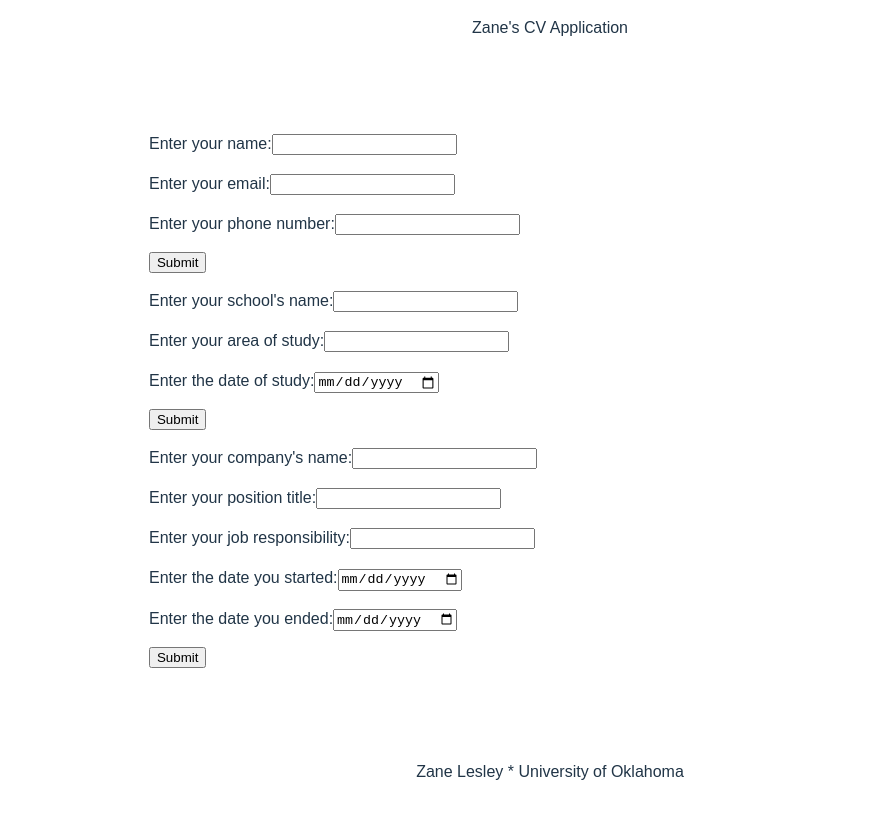
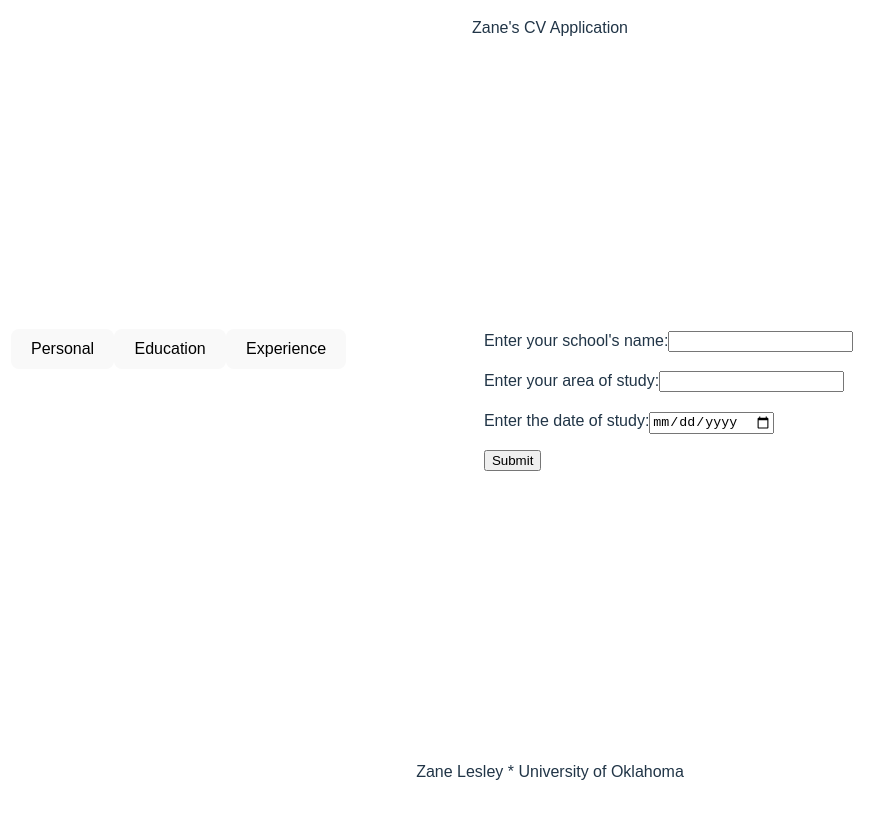
Before and after one commit to ZaneLesley/cv-application, a React (Vite) app: page / in a window 1280 px wide. Shown: the top 818 px of the page, without its empty margins (90-974 px from the left). Built offline with nearby package versions, Linux system fonts and the light colour scheme; the HTML template or start-up script is replaced by a standard one.

Commit message:
feat(forms): Added buttons to control which forms are visible.

```diff
--- a/src/App.css
+++ b/src/App.css
@@ -29,10 +29,14 @@ html {
     justify-content: space-around;
 }
 
-.container {
+.paper {
     display: flex;
     flex-direction: column;
     justify-content: space-between;
+    color: black;
+
+    background-color: white;
+    aspect-ratio: 8 / 11.5; /* size of a piece of paper */
 }
 
 
--- a/src/App.jsx
+++ b/src/App.jsx
@@ -1,36 +1,16 @@
-import {useState} from 'react'
 import './App.css'
 import Header from './components/Header.jsx'
-import PersonalForm from './components/PersonalForm.jsx'
-import EducationForm from './components/EducationForm.jsx'
-import ExperienceForm from "./components/ExperienceForm.jsx";
-import ExperienceDiv from "./components/ExperienceDiv.jsx";
-import EducationDiv from "./components/EducationDiv.jsx";
-import PersonalDiv from "./components/PersonalDiv.jsx";
+import PersonalButton from "./components/PersonalButton.jsx";
+import MainForm from "./components/MainForm.jsx";
 
 function App() {
-    const [experience, setExperience] = useState(null);
-    const [education, setEducation] = useState(null);
-    const [personal, setPersonal] = useState(null);
     return (
         <>
             <Header/>
-            <div className="article">
-                <div className="forms">
-                    <PersonalForm setPersonal={setPersonal}/>
-                    <EducationForm setEducation={setEducation}/>
-                    <ExperienceForm setExperience={setExperience}/>
-                </div>
-                <div className="container">
-                    <PersonalDiv{...personal}/>
-                    <EducationDiv{...education} />
-                    <ExperienceDiv {...experience} />
-                </div>
-            </div>
+            <MainForm/>
             <div className="footer">Zane Lesley * University of Oklahoma</div>
         </>
-
-    )
+    );
 }
 
 export default App
--- a/src/components/EducationDiv.jsx
+++ b/src/components/EducationDiv.jsx
@@ -3,7 +3,7 @@ import PropTypes from "prop-types";
 function EducationDiv({schoolName, titleOfStudy, dateOfStudy}) {
     return (
         <>
-            <div>
+            <div className="education">
                 <div>{schoolName}</div>
                 <div>{titleOfStudy}</div>
                 <div>{dateOfStudy}</div>
--- a/src/components/EducationForm.jsx
+++ b/src/components/EducationForm.jsx
@@ -2,7 +2,7 @@ import Input from "./Input";
 import useForm from "../hooks/useForm";
 import PropTypes from "prop-types";
 
-function EducationForm({setEducation}) {
+function EducationForm({setEducation, style}) {
     const {inputs, handleChange, handleSubmit} = useForm({
         schoolName: "",
         titleOfStudy: "",
@@ -14,7 +14,7 @@ function EducationForm({setEducation}) {
     };
 
     return (
-        <form className="form" onSubmit={handleSubmit(onSubmit)}>
+        <form className="form" onSubmit={handleSubmit(onSubmit)} style={style}>
             <label>{"Enter your school's name:"}
                 <Input type='text'
                        name="schoolName"
@@ -43,6 +43,7 @@ function EducationForm({setEducation}) {
 
 EducationForm.propTypes = {
     setEducation: PropTypes.func.isRequired,
+    style: PropTypes.object.isRequired,
 }
 
 export default EducationForm
--- a/src/components/ExperienceDiv.jsx
+++ b/src/components/ExperienceDiv.jsx
@@ -2,7 +2,7 @@ import PropTypes from "prop-types";
 
 function ExperienceDiv({companyName, positionTitle, jobResponsibility, dateStarted, dateEnded}) {
     return (
-        <div>
+        <div className="experience">
             <div>{companyName}</div>
             <div>{positionTitle}</div>
             <div>{jobResponsibility}</div>
--- a/src/components/ExperienceForm.jsx
+++ b/src/components/ExperienceForm.jsx
@@ -2,7 +2,7 @@ import Input from "./Input";
 import useForm from "../hooks/useForm";
 import PropTypes from "prop-types";
 
-function ExperienceForm({setExperience}) {
+function ExperienceForm({setExperience, style}) {
     const {inputs, handleChange, handleSubmit} = useForm({
         companyName: "",
         positionTitle: "",
@@ -16,7 +16,7 @@ function ExperienceForm({setExperience}) {
     };
 
     return (
-        <form className="form" onSubmit={handleSubmit(onSubmit)}>
+        <form className="form" onSubmit={handleSubmit(onSubmit)} style={style}>
             <label>{"Enter your company's name:"}
                 <Input type='text'
                        name="companyName"
@@ -59,6 +59,7 @@ function ExperienceForm({setExperience}) {
 
 ExperienceForm.propTypes = {
     setExperience: PropTypes.func.isRequired,
+    style: PropTypes.object.isRequired,
 }
 
 export default ExperienceForm
--- /dev/null
+++ b/src/components/MainForm.jsx
@@ -0,0 +1,42 @@
+import PersonalForm from "./PersonalForm.jsx";
+import EducationForm from "./EducationForm.jsx";
+import ExperienceForm from "./ExperienceForm.jsx";
+import {useState} from "react";
+import Paper from "./Paper.jsx";
+import PersonalDiv from "./PersonalDiv.jsx";
+import EducationDiv from "./EducationDiv.jsx";
+import ExperienceDiv from "./ExperienceDiv.jsx";
+import PersonalButton from "./PersonalButton.jsx";
+
+function MainForm() {
+    const [experience, setExperience] = useState(null);
+    const [education, setEducation] = useState(null);
+    const [personal, setPersonal] = useState(null);
+
+    const [activeSection, setActiveSection] = useState("education");
+    return (
+        <div className="article">
+            <div className="navigation">
+                <PersonalButton onClick={() => setActiveSection("personal")} text="Personal" />
+                <PersonalButton onClick={() => setActiveSection("education")} text="Education" />
+                <PersonalButton onClick={() => setActiveSection("experience")} text="Experience"/>
+            </div>
+            <div className="forms">
+                <PersonalForm setPersonal={setPersonal}
+                              style={{display: activeSection === "personal" ? "flex" : "none"}}/>
+                <EducationForm setEducation={setEducation}
+                               style={{display: activeSection === "education" ? "flex" : "none"}}/>
+                <ExperienceForm setExperience={setExperience}
+                                style={{display: activeSection === "experience" ? "flex" : "none"}}/>
+            </div>
+            <Paper>
+                <PersonalDiv{...personal}/>
+                <EducationDiv{...education} />
+                <ExperienceDiv {...experience} />
+            </Paper>
+        </div>
+    )
+}
+
+
+export default MainForm;
--- /dev/null
+++ b/src/components/Paper.jsx
@@ -0,0 +1,13 @@
+import PropTypes from "prop-types";
+
+function Paper({children}) {
+    return (
+        <div className="paper">{children}</div>
+    )
+}
+
+Paper.propTypes = {
+    children: PropTypes.node.isRequired,
+}
+
+export default Paper;
--- /dev/null
+++ b/src/components/PersonalButton.jsx
@@ -0,0 +1,14 @@
+import PropTypes from "prop-types";
+
+function PersonalButton ({onClick, text}) {
+    return (
+        <button onClick={onClick}>{text}</button>
+    )
+}
+
+PersonalButton.propTypes = {
+    onClick: PropTypes.func,
+    text: PropTypes.string,
+}
+
+export default PersonalButton;
--- a/src/components/PersonalDiv.jsx
+++ b/src/components/PersonalDiv.jsx
@@ -2,7 +2,7 @@ import PropTypes from "prop-types";
 
 function PersonalDiv({name, email, phoneNumber}) {
     return (
-        <div>
+        <div className="personal">
             <div>{name}</div>
             <div>{email}</div>
             <div>{phoneNumber}</div>
--- a/src/components/PersonalForm.jsx
+++ b/src/components/PersonalForm.jsx
@@ -2,7 +2,7 @@ import Input from "./Input";
 import useForm from "../hooks/useForm.jsx";
 import PropTypes from "prop-types";
 
-function PersonalForm({setPersonal}) {
+function PersonalForm({setPersonal, style}) {
     const {inputs, handleChange, handleSubmit} = useForm({
         name: "",
         email: "",
@@ -14,7 +14,7 @@ function PersonalForm({setPersonal}) {
     };
 
     return (
-        <form className="form" onSubmit={handleSubmit(onSubmit)}>
+        <form className="form" onSubmit={handleSubmit(onSubmit)} style={style}>
             <label>
                 Enter your name:
                 <Input type="text" name="name" value={inputs.name} onChange={handleChange}/>
@@ -34,6 +34,7 @@ function PersonalForm({setPersonal}) {
 
 PersonalForm.propTypes = {
     setPersonal: PropTypes.func.isRequired,
+    style: PropTypes.object.isRequired,
 }
 
 export default PersonalForm;
```
